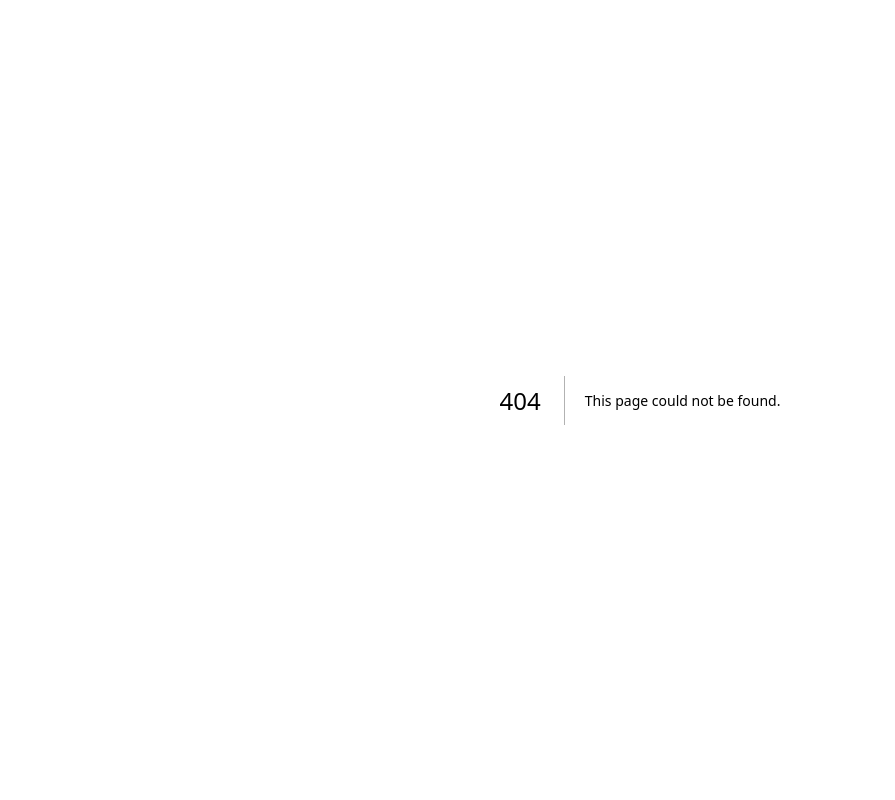
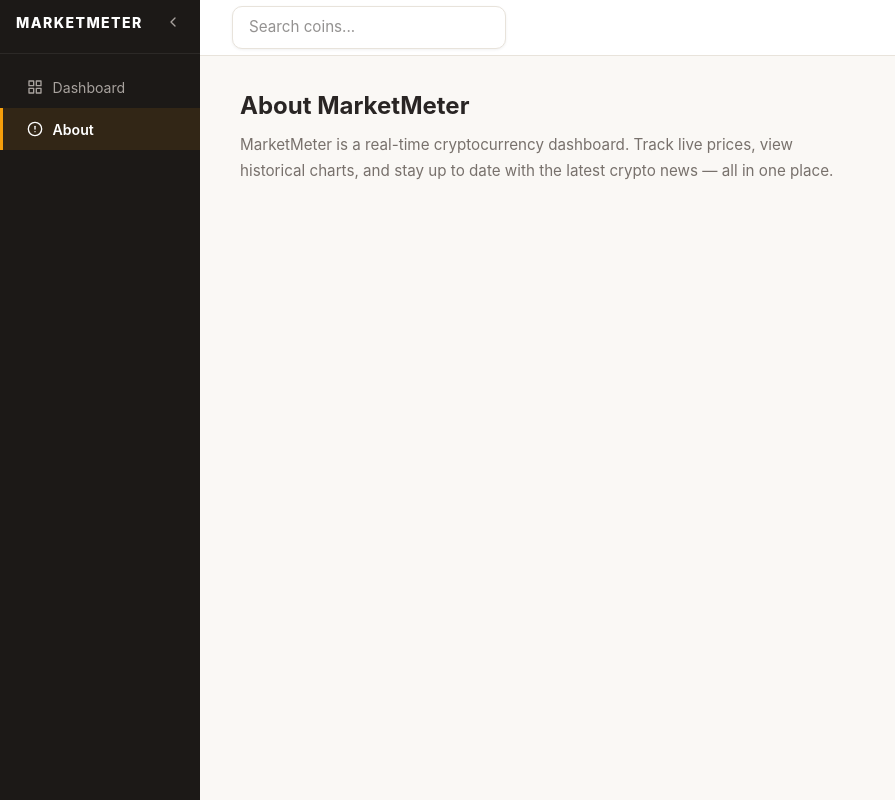
Before and after one commit to AndravenDev/MarketMeter, a Next.js app: page /about in a window 1280 px wide. Before the commit this address had no page. Shown: the whole page, without its empty margins (0-895 px from the left). Built offline with nearby package versions, Linux system fonts and the light colour scheme.

Commit message:
Adding about page and a sidebar

```diff
--- a/app/CoinSearch.tsx
+++ b/app/CoinSearch.tsx
@@ -54,7 +54,7 @@ export default function CoinSearch() {
   }
 
   return (
-    <div ref={containerRef} style={{ position: 'relative', marginBottom: '1.25rem', maxWidth: 360 }}>
+    <div ref={containerRef} style={{ position: 'relative', maxWidth: 300 }}>
       <input
         type="text"
         value={query}
--- a/app/NewsFeed.tsx
+++ b/app/NewsFeed.tsx
@@ -6,6 +6,8 @@ interface NewsItem {
   pubDate: string
   description: string | null
   keywords: string[] | null
+  image_url: string | null
+  category: string[] | null
 }
 
 export default async function NewsFeed() {
@@ -28,11 +30,11 @@ export default async function NewsFeed() {
   })
 
   return (
-    <section style={{ marginTop: '2.5rem' }}>
+    <section style={{ marginTop: '1.5rem' }}>
       <h2 style={{ fontSize: '1rem', fontWeight: 700, marginBottom: '1rem', color: '#78716c', textTransform: 'uppercase', letterSpacing: '0.05em' }}>
-        Latest Crypto News
+        Market Analysis
       </h2>
-      <ul style={{ listStyle: 'none', padding: 0, margin: 0, display: 'flex', flexDirection: 'column', gap: '0.6rem' }}>
+      <ul style={{ listStyle: 'none', padding: 0, margin: 0, display: 'flex', flexDirection: 'column', gap: '0.75rem' }}>
         {items.map((item) => (
           <li key={item.article_id}>
             <a
@@ -41,18 +43,50 @@ export default async function NewsFeed() {
               rel="noopener noreferrer"
               className="news-card"
             >
-              <span style={{ display: 'block', color: '#292524', fontWeight: 600, lineHeight: 1.45, fontSize: '0.95rem' }}>
+              {item.image_url ? (
+                // eslint-disable-next-line @next/next/no-img-element
+                <img
+                  src={item.image_url}
+                  alt=""
+                  style={{ display: 'block', width: '200px', flexShrink: 0, objectFit: 'cover', alignSelf: 'stretch' }}
+                />
+              ) : (
+                <span style={{
+                  display: 'flex',
+                  alignItems: 'center',
+                  justifyContent: 'center',
+                  width: '200px',
+                  flexShrink: 0,
+                  background: '#f0ebe4',
+                  borderRight: '1.5px solid #e8e3db',
+                }}>
+                  <svg width="36" height="36" viewBox="0 0 24 24" fill="none" stroke="#c4bfb8" strokeWidth="1.5" strokeLinecap="round" strokeLinejoin="round">
+                    <rect x="3" y="3" width="18" height="18" rx="2"/><circle cx="8.5" cy="8.5" r="1.5"/><path d="M21 15l-5-5L5 21"/>
+                  </svg>
+                </span>
+              )}
+              <span style={{ display: 'flex', flexDirection: 'column', justifyContent: 'center', padding: '1rem 1.25rem', gap: '0.35rem', flex: 1, minWidth: 0 }}>
+                {item.category && item.category.length > 0 && (
+                  <span style={{ fontSize: '0.7rem', fontWeight: 700, textTransform: 'uppercase', letterSpacing: '0.08em', color: '#f59e0b' }}>
+                    {item.category[0]}
+                  </span>
+                )}
+                <span style={{ display: 'block', color: '#292524', fontWeight: 700, lineHeight: 1.4, fontSize: '1rem' }}>
                   {item.title}
                 </span>
                 {item.description && (
-                <span style={{ display: 'block', marginTop: '0.3rem', fontSize: '0.82rem', color: '#a8a29e', lineHeight: 1.5 }}>
+                  <span style={{ display: 'block', fontSize: '0.83rem', color: '#a8a29e', lineHeight: 1.55 }}>
                     {item.description.slice(0, 140)}{item.description.length > 140 ? '…' : ''}
                   </span>
                 )}
-              <span style={{ display: 'flex', marginTop: '0.5rem', gap: '0.5rem', alignItems: 'center', fontSize: '0.75rem', color: '#c4bfb8' }}>
+                <span style={{ display: 'flex', marginTop: '0.4rem', gap: '0.5rem', alignItems: 'center', fontSize: '0.75rem', color: '#c4bfb8' }}>
                   <span style={{ fontWeight: 600, color: '#a8a29e' }}>{item.source_name}</span>
                   <span>·</span>
                   <span>{new Date(item.pubDate).toLocaleDateString('en-US', { month: 'short', day: 'numeric', year: 'numeric' })}</span>
+                </span>
+                <span style={{ marginTop: '0.5rem', fontSize: '0.82rem', fontWeight: 600, color: '#f59e0b' }}>
+                  Read Full Report →
+                </span>
               </span>
             </a>
           </li>
@@ -61,12 +95,12 @@ export default async function NewsFeed() {
 
       <style>{`
         .news-card {
-          display: block;
-          padding: 0.9rem 1.1rem;
+          display: flex;
           border-radius: 10px;
           border: 1.5px solid #e8e3db;
           background: #ffffff;
           text-decoration: none;
+          overflow: hidden;
           box-shadow: 0 1px 3px rgba(0,0,0,0.05);
           transition: border-color 0.15s, box-shadow 0.15s;
         }
--- /dev/null
+++ b/app/Sidebar.tsx
@@ -0,0 +1,123 @@
+'use client'
+
+import Link from 'next/link'
+import { usePathname } from 'next/navigation'
+import { useState } from 'react'
+
+const LINKS = [
+  {
+    href: '/',
+    label: 'Dashboard',
+    icon: (
+      <svg width="16" height="16" viewBox="0 0 24 24" fill="none" stroke="currentColor" strokeWidth="2" strokeLinecap="round" strokeLinejoin="round">
+        <rect x="3" y="3" width="7" height="7"/><rect x="14" y="3" width="7" height="7"/>
+        <rect x="3" y="14" width="7" height="7"/><rect x="14" y="14" width="7" height="7"/>
+      </svg>
+    ),
+  },
+  {
+    href: '/about',
+    label: 'About',
+    icon: (
+      <svg width="16" height="16" viewBox="0 0 24 24" fill="none" stroke="currentColor" strokeWidth="2" strokeLinecap="round" strokeLinejoin="round">
+        <circle cx="12" cy="12" r="10"/><line x1="12" y1="8" x2="12" y2="12"/><line x1="12" y1="16" x2="12.01" y2="16"/>
+      </svg>
+    ),
+  },
+]
+
+export default function Sidebar() {
+  const pathname = usePathname()
+  const [collapsed, setCollapsed] = useState(false)
+
+  return (
+    <aside style={{
+      width: collapsed ? 56 : 200,
+      height: '100vh',
+      position: 'sticky',
+      top: 0,
+      background: '#1c1917',
+      display: 'flex',
+      flexDirection: 'column',
+      flexShrink: 0,
+      overflow: 'hidden',
+      transition: 'width 0.2s ease',
+    }}>
+      <div style={{
+        padding: '0.69rem 1rem 1.25rem',
+        borderBottom: '1px solid rgba(255,255,255,0.07)',
+        display: 'flex',
+        alignItems: 'center',
+        justifyContent: collapsed ? 'center' : 'space-between',
+        gap: '0.5rem',
+        whiteSpace: 'nowrap',
+      }}>
+        {!collapsed && (
+          <span style={{
+            fontWeight: 800,
+            fontSize: '0.88rem',
+            color: '#ffffff',
+            letterSpacing: '0.1em',
+            textTransform: 'uppercase',
+          }}>
+            MarketMeter
+          </span>
+        )}
+        <button
+          onClick={() => setCollapsed(c => !c)}
+          title={collapsed ? 'Expand sidebar' : 'Collapse sidebar'}
+          style={{
+            background: 'none',
+            border: 'none',
+            cursor: 'pointer',
+            color: '#a8a29e',
+            padding: '0.2rem',
+            display: 'flex',
+            alignItems: 'center',
+            justifyContent: 'center',
+            flexShrink: 0,
+          }}
+        >
+          <svg width="16" height="16" viewBox="0 0 24 24" fill="none" stroke="currentColor" strokeWidth="2" strokeLinecap="round" strokeLinejoin="round">
+            {collapsed
+              ? <path d="M9 18l6-6-6-6"/>
+              : <path d="M15 18l-6-6 6-6"/>
+            }
+          </svg>
+        </button>
+      </div>
+
+      <nav style={{ padding: '0.75rem 0' }}>
+        {LINKS.map(({ href, label, icon }) => {
+          const active = href === '/'
+            ? pathname === '/' || pathname.startsWith('/coin')
+            : pathname === href
+          return (
+            <Link
+              key={href}
+              href={href}
+              title={collapsed ? label : undefined}
+              style={{
+                display: 'flex',
+                alignItems: 'center',
+                justifyContent: collapsed ? 'center' : 'flex-start',
+                gap: '0.6rem',
+                padding: collapsed ? '0.65rem 0' : '0.65rem 1.5rem',
+                fontSize: '0.88rem',
+                fontWeight: active ? 600 : 400,
+                color: active ? '#ffffff' : '#a8a29e',
+                textDecoration: 'none',
+                borderLeft: collapsed ? 'none' : `3px solid ${active ? '#f59e0b' : 'transparent'}`,
+                background: active ? 'rgba(245,158,11,0.1)' : 'transparent',
+                whiteSpace: 'nowrap',
+              }}
+            >
+              <span style={{ flexShrink: 0 }}>{icon}</span>
+              {!collapsed && label}
+            </Link>
+          )
+        })}
+      </nav>
+    </aside>
+  )
+}
--- /dev/null
+++ b/app/about/page.tsx
@@ -0,0 +1,14 @@
+export default function AboutPage() {
+  return (
+    <main>
+      <h1 style={{ fontSize: '1.5rem', fontWeight: 700, color: '#292524', margin: '0 0 0.5rem' }}>
+        About MarketMeter
+      </h1>
+      <p style={{ color: '#78716c', fontSize: '0.95rem', lineHeight: 1.7, maxWidth: 600 }}>
+        MarketMeter is a real-time cryptocurrency dashboard. Track live prices,
+        view historical charts, and stay up to date with the latest crypto news —
+        all in one place.
+      </p>
+    </main>
+  )
+}
--- a/app/globals.css
+++ b/app/globals.css
@@ -13,7 +13,5 @@ body {
 }
 
 main {
-  max-width: 960px;
-  margin: 0 auto;
-  padding: 2.5rem 3rem;
+  padding: 2rem 2.5rem;
 }
--- a/app/layout.tsx
+++ b/app/layout.tsx
@@ -1,5 +1,7 @@
 import type { Metadata } from "next";
 import "./globals.css";
+import Sidebar from "./Sidebar";
+import CoinSearch from "./CoinSearch";
 
 export const metadata: Metadata = {
   title: "MarketMeter",
@@ -13,7 +15,26 @@ export default function RootLayout({
 }>) {
   return (
     <html lang="en">
-      <body>{children}</body>
+      <body>
+        <div style={{ display: 'flex', minHeight: '100vh' }}>
+          <Sidebar />
+          <div style={{ flex: 1, display: 'flex', flexDirection: 'column', minWidth: 0 }}>
+            <header style={{
+              height: 56,
+              borderBottom: '1px solid #e8e3db',
+              background: '#ffffff',
+              display: 'flex',
+              alignItems: 'center',
+              justifyContent: 'flex-start',
+              padding: '0 2rem',
+              flexShrink: 0,
+            }}>
+              <CoinSearch />
+            </header>
+            {children}
+          </div>
+        </div>
+      </body>
     </html>
   );
 }
--- a/app/page.tsx
+++ b/app/page.tsx
@@ -1,5 +1,4 @@
 import CoinPicker, { Coin } from "./CoinPicker";
-import CoinSearch from "./CoinSearch";
 import NewsFeed from "./NewsFeed";
 
 export default async function Home() {
@@ -10,16 +9,6 @@ export default async function Home() {
 
   return (
     <main>
-      <div style={{ marginBottom: "2rem" }}>
-        <h1 style={{ fontSize: "1.8rem", fontWeight: 700, color: "#292524", margin: "0 0 0.25rem" }}>
-          MarketMeter
-        </h1>
-        <p style={{ margin: 0, color: "#78716c", fontSize: "0.95rem" }}>
-          Track prices and news for top cryptocurrencies
-        </p>
-      </div>
-
-      <CoinSearch />
       <CoinPicker coins={coins} />
       <NewsFeed />
     </main>
```
Lines whose indentation alone changed are shown as unchanged.
